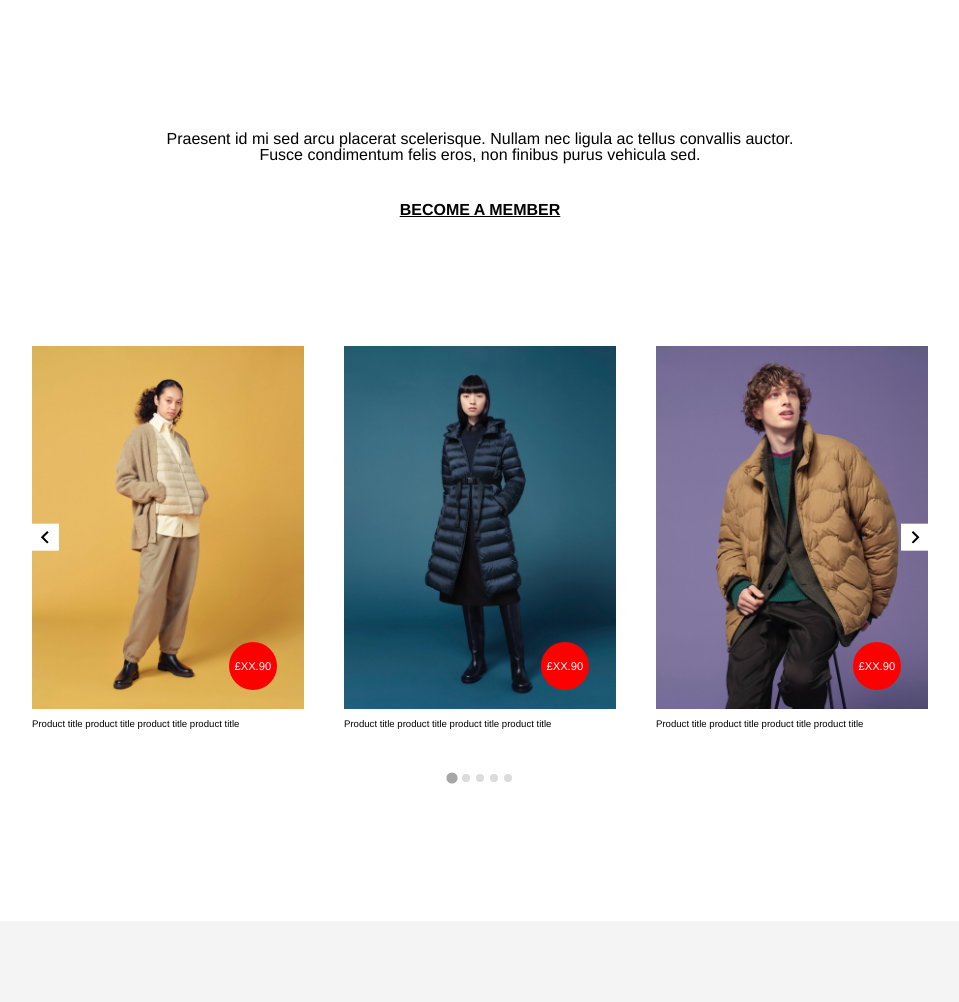
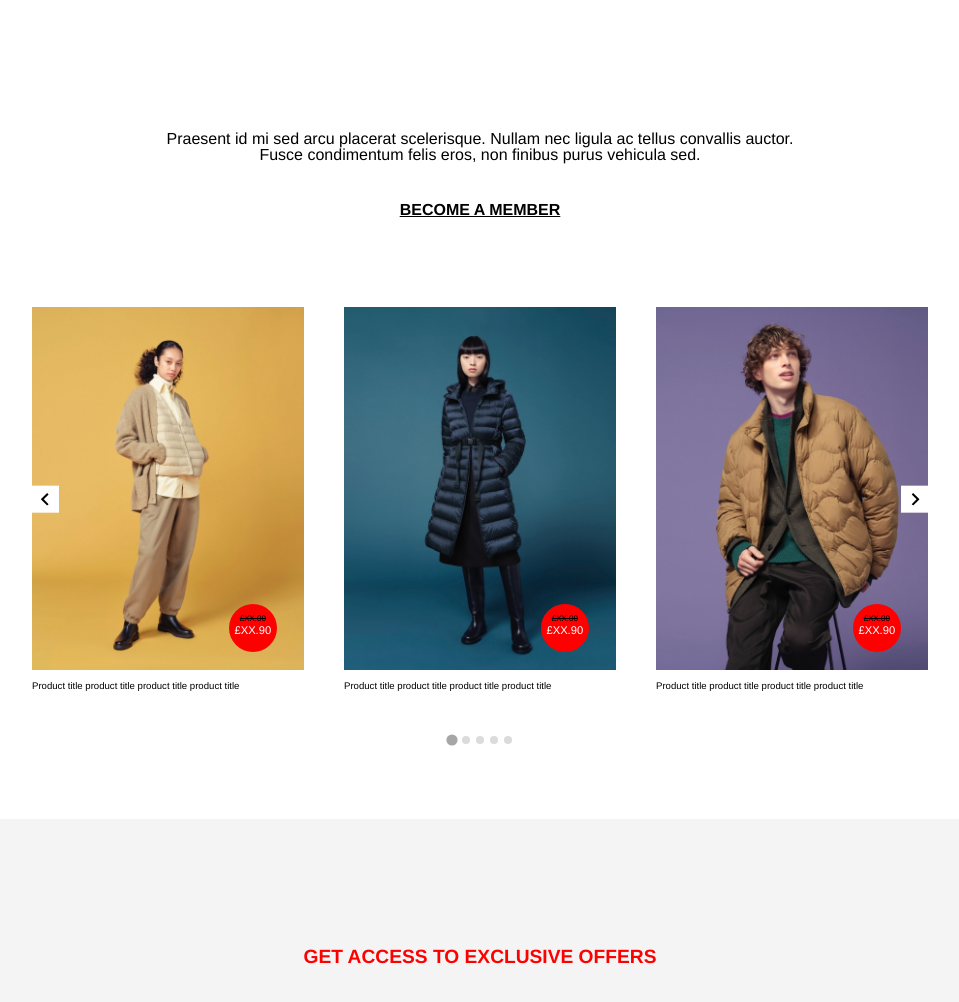
Before and after one commit to adamstory/uniqlotechtest, a plain HTML site: page index.html in a window 1280 px wide. Shown: the part 916-1918 px from the top of the page, without its empty margins (160-1119 px from the left). Drawn offline with Linux system fonts and the light colour scheme.

Commit message:
Tidy up CSS on web and mobile

```diff
--- a/index.html
+++ b/index.html
@@ -102,6 +102,7 @@
                 alt="product_description_here"
               />
               <div class="carousel_price_sticker">
+                <h3>£XX.00</h3>
                 <h2>£XX.90</h2>
               </div>
             </div>
@@ -114,6 +115,7 @@
                 alt="product_description_here"
               />
               <div class="carousel_price_sticker">
+                <h3>£XX.00</h3>
                 <h2>£XX.90</h2>
               </div>
             </div>
@@ -126,6 +128,7 @@
                 alt="product_description_here"
               />
               <div class="carousel_price_sticker">
+                <h3>£XX.00</h3>
                 <h2>£XX.90</h2>
               </div>
             </div>
@@ -138,6 +141,7 @@
                 alt="product_description_here"
               />
               <div class="carousel_price_sticker">
+                <h3>£XX.00</h3>
                 <h2>£XX.90</h2>
               </div>
             </div>
@@ -150,6 +154,7 @@
                 alt="product_description_here"
               />
               <div class="carousel_price_sticker">
+                <h3>£XX.00</h3>
                 <h2>£XX.90</h2>
               </div>
             </div>
--- a/style.css
+++ b/style.css
@@ -40,6 +40,8 @@ body {
 
 .countdown_background_asset_mobile {
   max-height: 100vh;
+  min-height: 700px;
+  min-width: 550px;
 }
 
 .countdown_text_container {
@@ -149,7 +151,7 @@ a {
   align-items: center;
   justify-content: center;
   width: 90%;
-  padding: 16% 0 16% 0;
+  padding: 8% 0 16% 0;
   text-align: center;
   font-weight: 300;
 }
@@ -183,12 +185,17 @@ a {
   bottom: 5%;
   right: 10%;
   display: flex;
+  flex-direction: column;
   align-items: center;
   justify-content: center;
 }
 
 .carousel_price_sticker h2 {
   font-size: 0.7rem;
+}
+
+.carousel_price_sticker h3 {
+  display: none;
 }
 
 .user_signup_container {
@@ -399,7 +406,7 @@ a {
 
   #member_link_slider_page {
     display: unset;
-    padding: 0% 0 5% 0;
+    padding: 0% 0 0% 0;
   }
 
   #member_link_slider_page a {
@@ -410,8 +417,10 @@ a {
     margin: auto;
     padding-top: 5%;
     padding-bottom: 5%;
+    height: 70%;
     width: 70%;
-    margin-bottom: 10%;
+    margin-top: 2%;
+    margin-bottom: 5%;
   }
 
   .splide__slide img {
@@ -423,6 +432,35 @@ a {
     font-size: 0.6rem;
     font-weight: 200;
     margin-top: 4%;
+  }
+
+  .carousel_price_sticker {
+    color: var(--colour-white);
+    position: absolute;
+    height: 3rem;
+    width: 3rem;
+    border-radius: 50%;
+    background-color: var(--colour-red);
+    bottom: 5%;
+    right: 10%;
+    display: flex;
+    flex-direction: column;
+    align-items: center;
+    justify-content: center;
+  }
+
+  .carousel_price_sticker h2 {
+    font-size: 0.7rem;
+  }
+
+  .carousel_price_sticker h3 {
+    display: unset;
+    font-size: 0.5rem;
+    margin-top: -0.3rem;
+    margin-bottom: 0.1rem;
+    color: black;
+    text-decoration: line-through;
+    font-weight: 400;
   }
 
   .user_signup_text_container {
```
